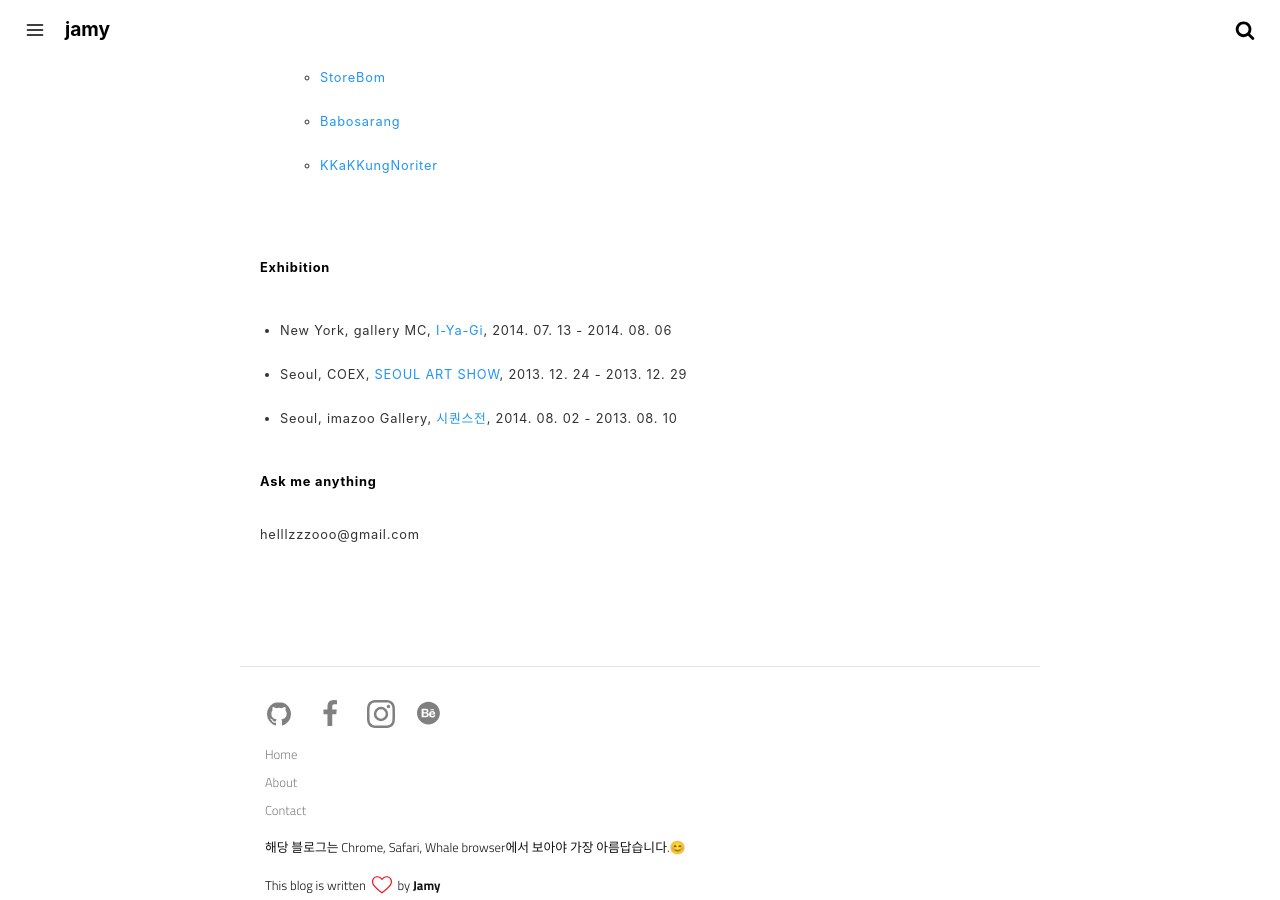
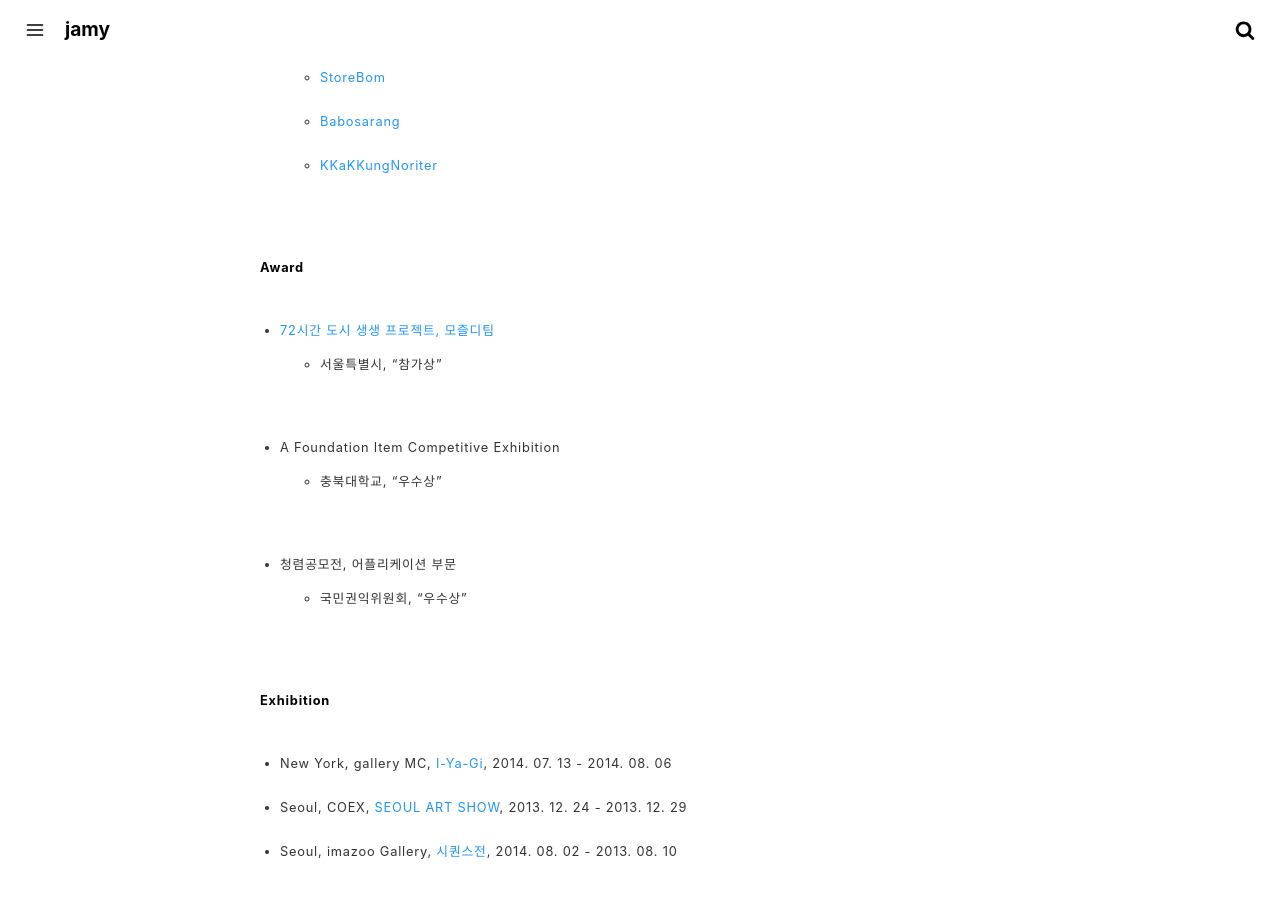
Before and after one commit to crazyjamy/crazyjamy.github.io, a Jekyll site: the page built from about.md, in a window 1280 px wide and 900 px high, scrolled down 1630 px. Built offline with Jekyll 4.4.1, drawn with Linux system fonts in a browser that asks for light colours.

Commit message:
Update about.md

```diff
--- a/about.md
+++ b/about.md
@@ -49,11 +49,18 @@ permalink: /about/
   + [Babosarang](http://babosarang.co.kr/)
   + [KKaKKungNoriter](http://kkakkungnoriter.com/)
 
+#### Award
+- [72시간 도시 생생 프로젝트, 모즐디팀](http://www.lafent.com/sns/news_view.html?news_id=110411)
+  - 서울특별시, "참가상"
+- A Foundation Item Competitive Exhibition
+  - 충북대학교, "우수상"
+- 청렴공모전, 어플리케이션 부문
+  - 국민권익위원회, "우수상"
+
 #### Exhibition
 - New York, gallery MC, [I-Ya-Gi](http://www.gallerymc.org/h/i-ya-gi-that-connote-you-and-me/), 2014. 07. 13 - 2014. 08. 06
 - Seoul, COEX, [SEOUL ART SHOW](http://seoulartshow.com/n_sub02/2014_02_01.php), 2013. 12. 24 - 2013. 12. 29
 - Seoul, imazoo Gallery, [시퀀스전](http://www.imazoo.com/index.htm), 2014. 08. 02 - 2013. 08. 10
 
-
 #### Ask me anything
 helllzzzooo@gmail.com
```
